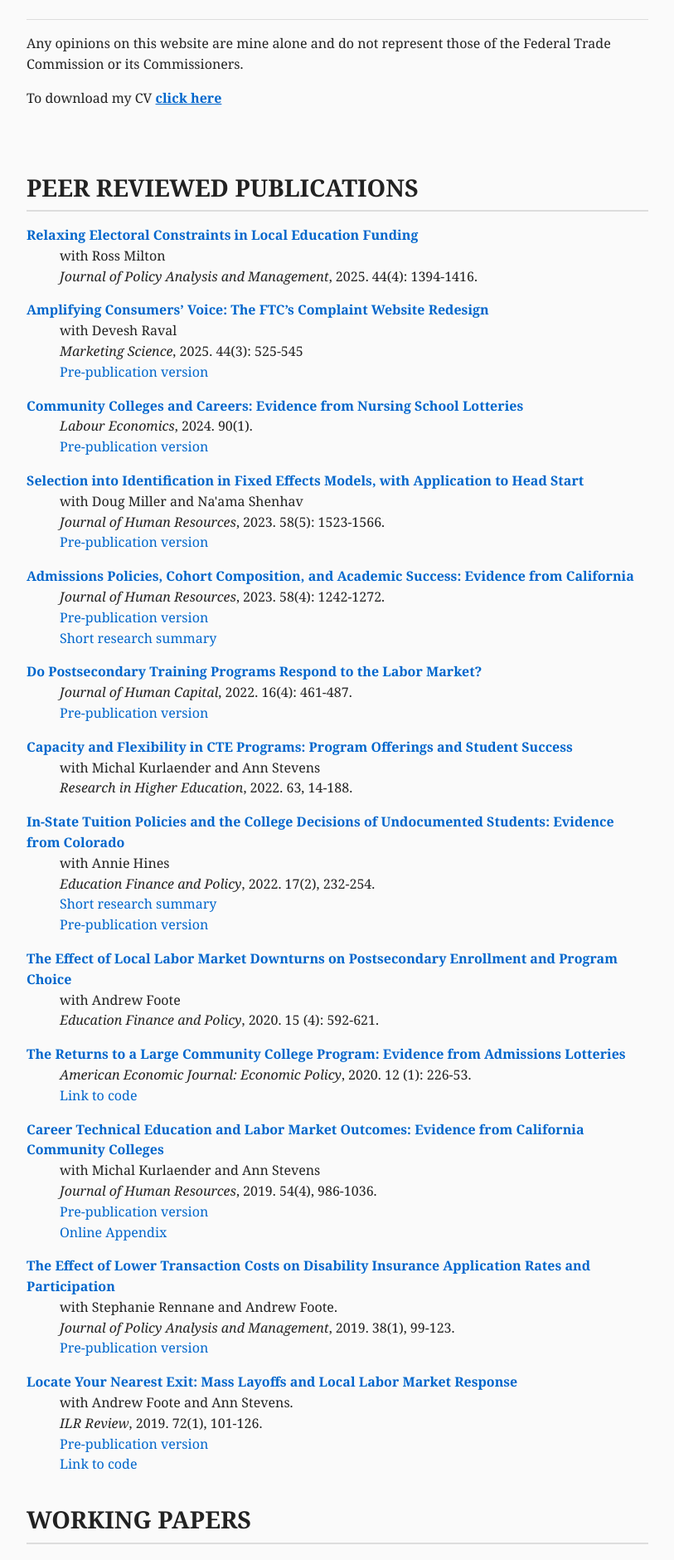
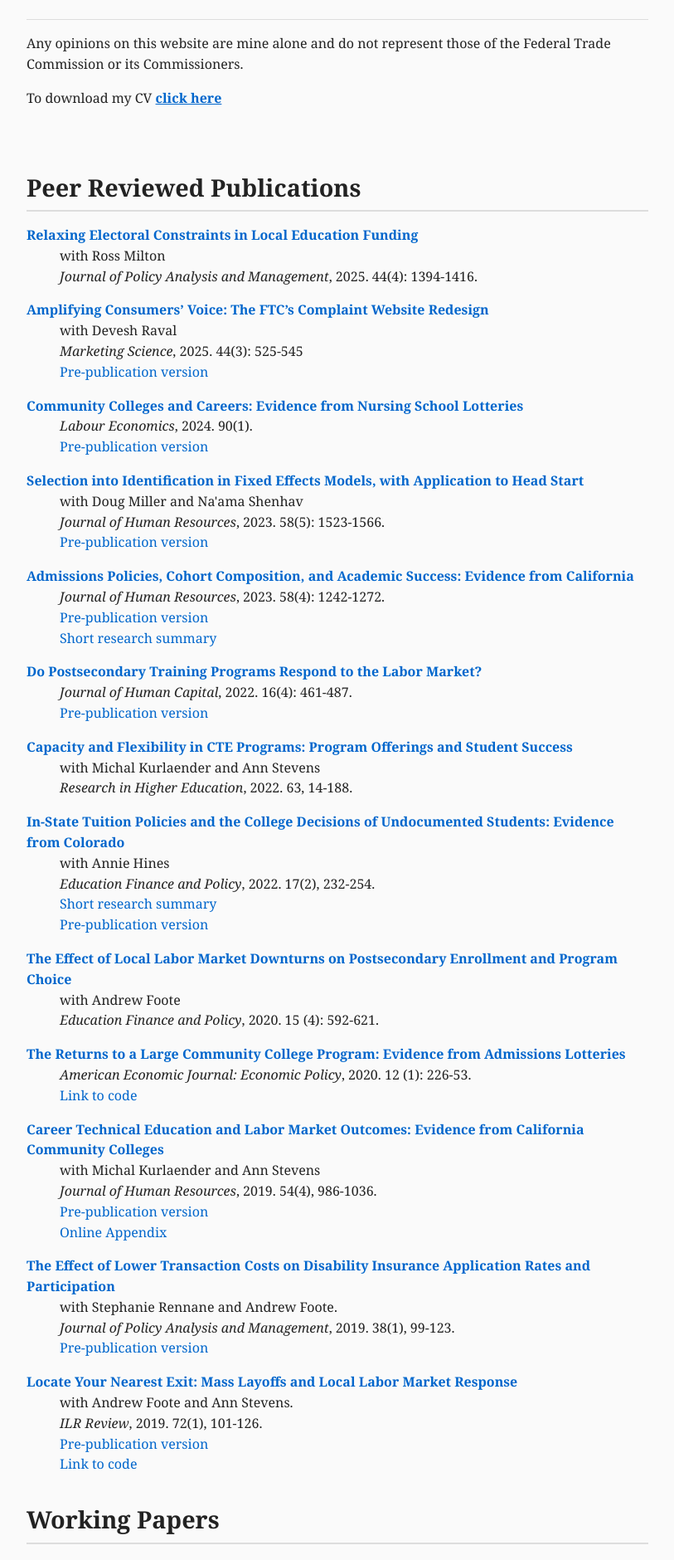
Before and after one commit to mzgrosz/mzgrosz.github.io, a Jekyll site: the page built from index.html, in a window 1280 px wide. Shown: the part 433-2313 px from the top of the page at 83% size, without its empty margins (233-1046 px from the left). Built offline with Jekyll 4.4.1, drawn with Linux system fonts in a browser that asks for light colours.

Commit message:
Update main.css

```diff
--- a/css/main.css
+++ b/css/main.css
@@ -75,7 +75,6 @@ h2 {
     font-weight: bold;
     margin-top: 2rem;                /* spacing above header */
     margin-bottom: 1rem;             /* spacing below header */
-    text-transform: uppercase;       /* optional: all caps like your current headers */
     border-bottom: 2px solid #ddd;   /* subtle underline for separation */
     padding-bottom: 0.3rem;          /* space between text and border */
     color: #222;                     /* optional: slightly darker than body */
```
